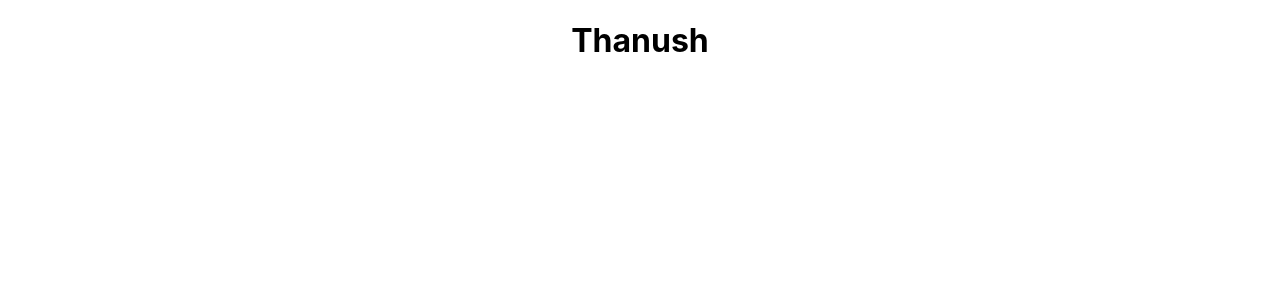
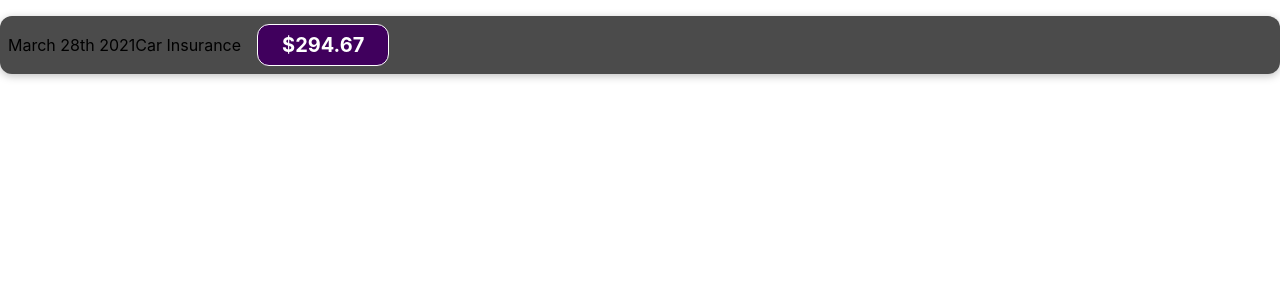
Before and after one commit to ThanushSiva/first-react-app, a React (Create React App) app: page / in a window 1280 px wide. Shown: the top 300 px of the page. Built offline with nearby package versions, Linux system fonts and the light colour scheme.

Commit message:
added basic css

```diff
--- a/src/App.js
+++ b/src/App.js
@@ -1,10 +1,8 @@
-import './App.css';
+import ExpenseItem from './components/ExpenseItem'
 
 const App = () => {
   return (
-    <div className="App">
-      <h1>Thanush</h1>
-    </div>
+    <ExpenseItem></ExpenseItem>
   );
 }
 
--- /dev/null
+++ b/src/components/ExpenseItem.css
@@ -0,0 +1,56 @@
+.expense-item {
+    display: flex;
+    justify-content: space-between;
+    align-items: center;
+    box-shadow: 0 2px 8px rgba(0, 0, 0, 0.25);
+    padding: 0.5rem;
+    margin: 1rem 0;
+    border-radius: 12px;
+    background-color: #4b4b4b;
+}
+
+.expense-item__description {
+    display: flex;
+    flex-direction: column;
+    gap: 1rem;
+    align-items: flex-end;
+    flex-flow: column-reverse;
+    justify-content: flex-start;
+    flex: 1;
+}
+
+.expense-item h2 {
+    color: #3a3a3a;
+    font-size: 1rem;
+    flex: 1;
+    margin: 0 1rem;
+    color: white;
+}
+
+.expense-item__price {
+    font-size: 1rem;
+    font-weight: bold;
+    color: white;
+    background-color: #40005d;
+    border: 1px solid white;
+    padding: 0.5rem;
+    border-radius: 12px;
+}
+
+@media (min-width: 580px) {
+    .expense-item__description {
+        flex-direction: row;
+        align-items: center;
+        justify-content: flex-start;
+        flex: 1;
+    }
+
+    .expense-item__description h2 {
+        font-size: 1.25rem;
+    }
+
+    .expense-item__price {
+        font-size: 1.25rem;
+        padding: 0.5rem 1.5rem;
+    }
+}
--- /dev/null
+++ b/src/components/ExpenseItem.js
@@ -0,0 +1,15 @@
+import './ExpenseItem.css'
+
+function ExpenseItem() {
+    return (
+        <div className="expense-item">
+            <div>March 28th 2021</div>
+            <div className="expense-item__description">
+                <div>Car Insurance</div>
+                <div className="expense-item__price">$294.67</div>
+            </div>
+        </div>
+    );
+}
+
+export default ExpenseItem;
```
